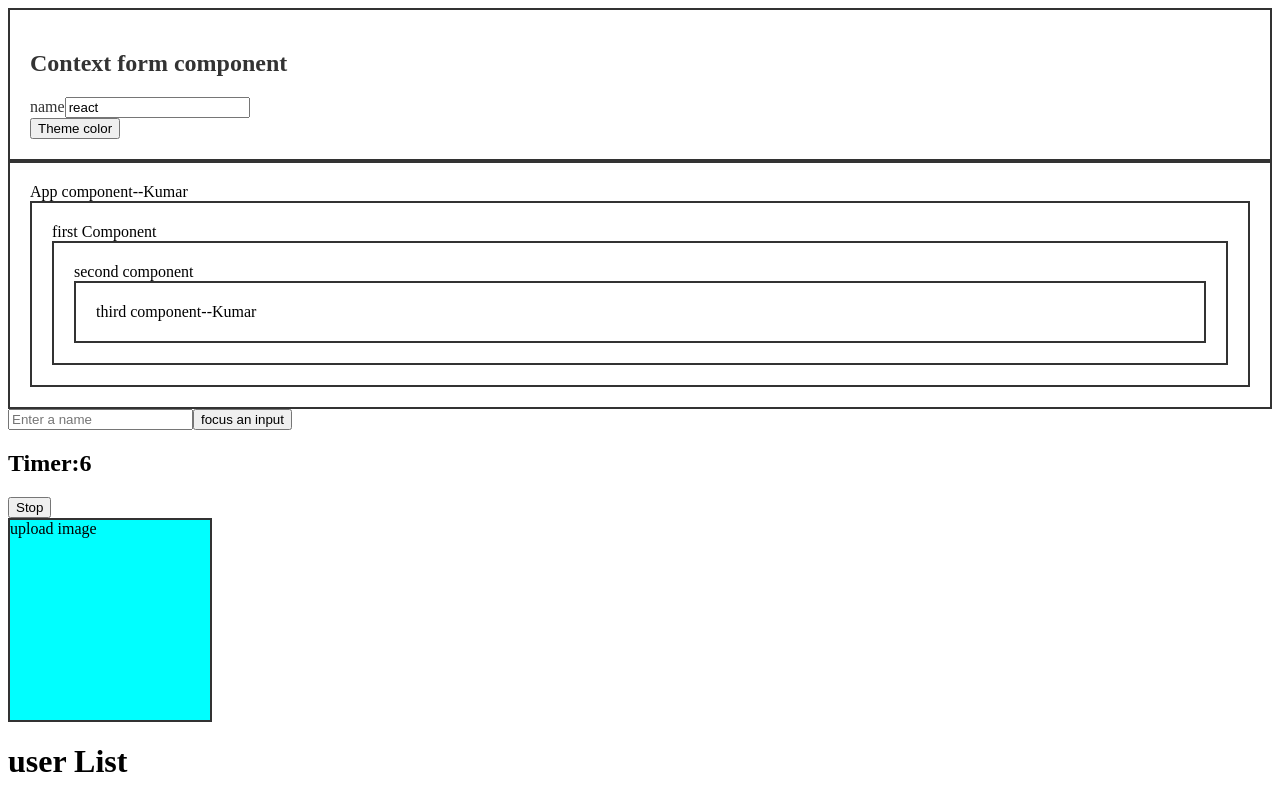
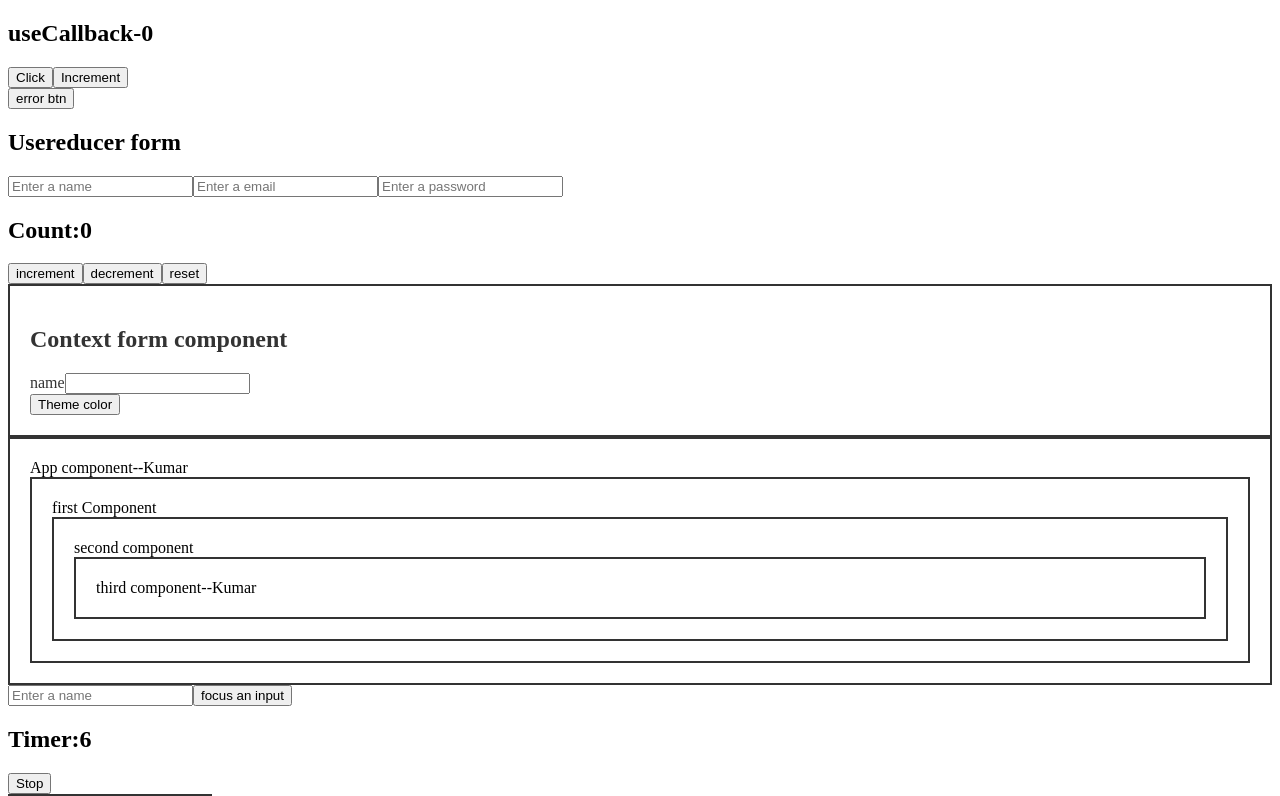
Before and after one commit to kamalrajms/mar2, a React (Vite) app: page / in a window 1280 px wide. Shown: the top 796 px of the page. Built offline with nearby package versions, Linux system fonts and the light colour scheme; no server answers.

Commit message:
UseReducerHook

```diff
--- a/src/App.jsx
+++ b/src/App.jsx
@@ -19,6 +19,9 @@ import UseEffectAPI from "./Component/UseEffectAPI";
 import UseRefHook from "./Component/UseRefHook";
 import First from "./Context/First";
 import ContextForm from "./Context/ContextForm";
+import UseReducerHook from "./Component/UseReducerHook";
+import ReducerHookForm from "./Component/ReducerHookForm";
+import UseCallBack from "./Component/UseCallBack";
 
 export const Pass = createContext();
 export default function App() {
@@ -38,6 +41,9 @@ export default function App() {
 
   return (
     <>
+    <UseCallBack/>
+      <ReducerHookForm />
+      <UseReducerHook />
       <div style={{ padding: "20px", border: "2px solid #333" }}>
         <Pass.Provider value={{ color, setColor, data }}>
           <ContextForm />
--- /dev/null
+++ b/src/Component/ReducerHookForm.jsx
@@ -0,0 +1,55 @@
+import React, { useReducer } from "react";
+
+export default function ReducerHookForm() {
+  const initialState = {
+    name: "",
+    email: "",
+    password: "",
+  };
+  function formReducer(state, action) {
+    return {
+        ...state,
+        [action.field]:action.value
+    }
+  }
+
+//   action={
+//         field:e.target.name,
+//         value:e.target.value
+//   }
+
+  const [state, dispatch] = useReducer(formReducer, initialState );
+
+  function handalinput(e){
+    dispatch({
+        field:e.target.name,
+        value:e.target.value
+    })
+  }
+  return (
+    <div>
+      <h2>Usereducer form</h2>
+      <input
+        type="text"
+        value={state.name}
+        name="name"
+        onChange={handalinput}
+        placeholder="Enter a name"
+      />
+      <input
+        type="email"
+        value={state.email}
+        name="email"
+        onChange={handalinput}
+        placeholder="Enter a email"
+      />
+      <input
+        type="password"
+        value={state.password}
+        name="password"
+        onChange={handalinput}
+        placeholder="Enter a password"
+      />
+    </div>
+  );
+}
--- /dev/null
+++ b/src/Component/UseCallBack.jsx
@@ -0,0 +1,17 @@
+import React, { useState } from "react";
+import UseCallbackBTn from "./UseCallbackBTn";
+
+export default function UseCallBack() {
+  const [count, setCount] = useState(0);
+  const handleClick = () => {
+    console.log("clicked");
+  };
+  return (
+    <div>
+      <h2>useCallback-{count}</h2>
+      <button onClick={handleClick}>Click</button>
+      <button onClick={() => setCount(count + 1)}>Increment</button>
+      <UseCallbackBTn onclick={handleClick}/>
+    </div>
+  );
+}
--- /dev/null
+++ b/src/Component/UseCallbackBTn.jsx
@@ -0,0 +1,11 @@
+import React from "react";
+
+export default function UseCallbackBTn({ onclick }) {
+  console.log("child render");
+
+  return (
+    <div>
+      <button onClick={onclick}>error btn</button>
+    </div>
+  );
+}
--- /dev/null
+++ b/src/Component/UseReducerHook.jsx
@@ -0,0 +1,29 @@
+import React, { useReducer } from "react";
+
+export default function UseReducerHook() {
+  const initialState = { count: 0 };
+
+  function reducerCount(state, action) {
+    switch (action.type) {
+      case "increment":
+        return { count: state.count + 1 };
+      case "decrement":
+        return { count: state.count - 1 };
+      case "reset":
+        return { count: 0 };
+      default:
+        return state;
+    }
+  }
+  //   action={type:"increment"}
+
+  const [state, dispatch] = useReducer(reducerCount, initialState);
+  return (
+    <div>
+      <h2>Count:{state.count}</h2>
+      <button onClick={() => dispatch({ type: "increment" })}>increment</button>
+      <button onClick={() => dispatch({ type: "decrement" })}>decrement</button>
+      <button onClick={() => dispatch({ type: "reset" })}>reset</button>
+    </div>
+  );
+}
--- a/src/Context/ContextField.jsx
+++ b/src/Context/ContextField.jsx
@@ -7,7 +7,7 @@ export default function ContextField() {
   return (
     <div>
       <label htmlFor="">name</label>
-      <input type="text" value={data.name} />
+      <input type="text"  />
       <ContextBtn />
     </div>
   );
```
Also changed, not shown: src/Text.txt.
